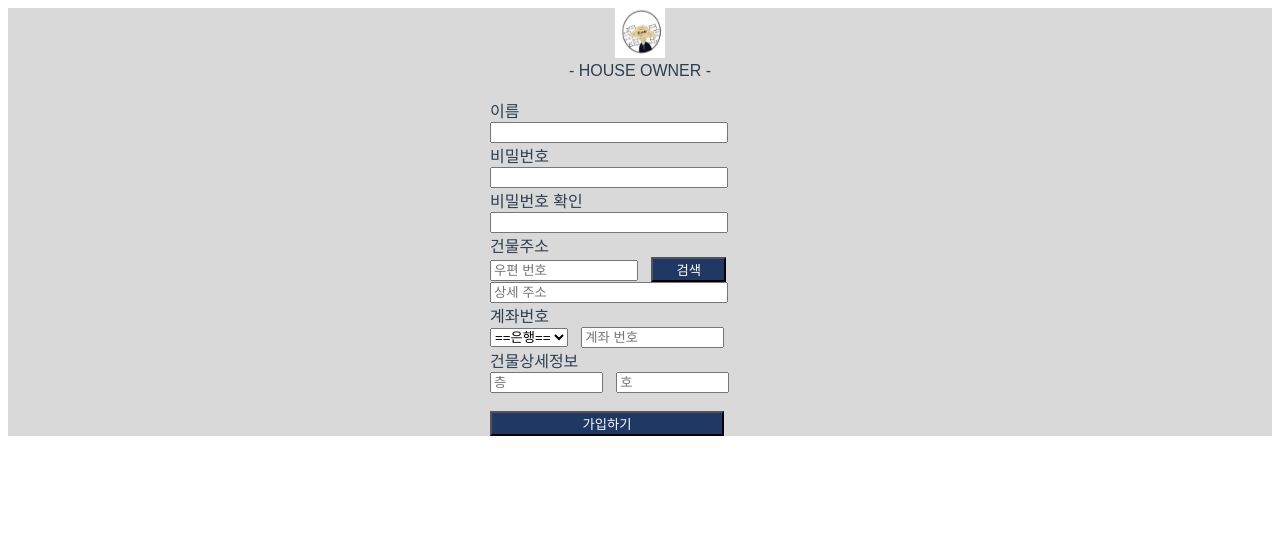
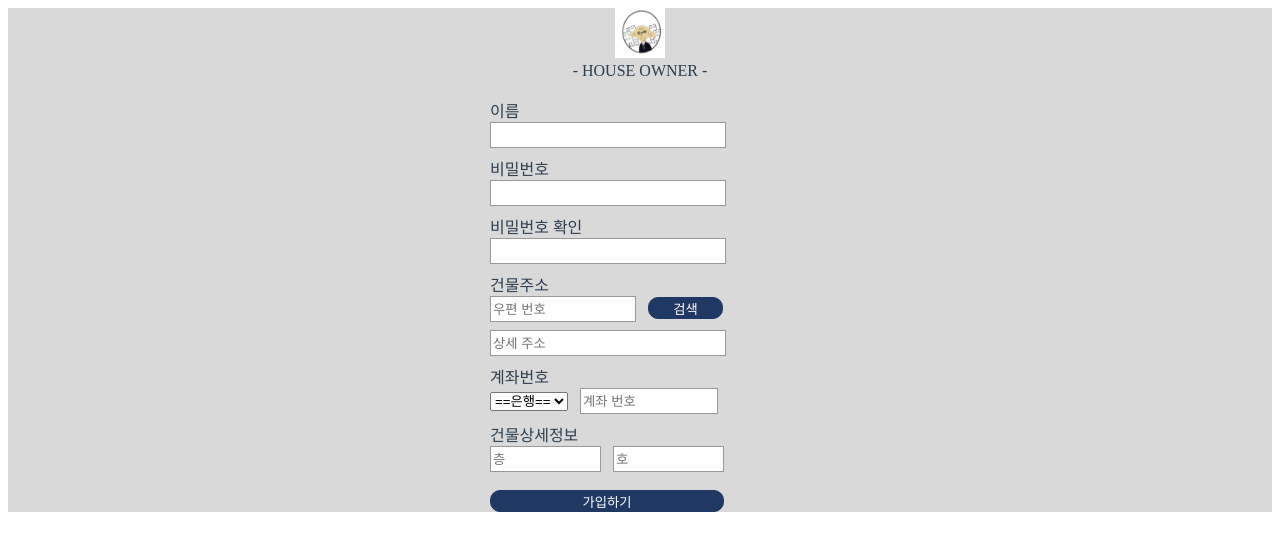
Before and after one commit to houseelfdobby/dobby_front, a Vue app: page /signup_houseowner in a window 1280 px wide. Shown: the top 550 px of the page. Built offline with nearby package versions, Linux system fonts and the light colour scheme.

Commit message:
signup수정

```diff
--- a/src/views/SignUpHouseOwner.vue
+++ b/src/views/SignUpHouseOwner.vue
@@ -3,7 +3,7 @@
     <div class="SignUp-Cotent">
       <div class="SignUp-Banner">
         <div class="SignUp-BannerImg">
-        <img src="@/assets/image/도비.png" width="50" height="50" alt />
+          <img class="logo" src="@/assets/image/도비.png"  alt />
         </div>
         <div class="SignUp-BannerText">- HOUSE OWNER -</div>
         <br>
@@ -17,13 +17,17 @@
           <div class="PassWord">
           <div class="SignUp-FormLabel">비밀번호</div>
           <input type="text" class="SignUp-FormTextbox"/>
+          </div>
+          <div class="PassWordConfirm">
           <div class="SignUp-FormLabel">비밀번호 확인</div>
           <input type="text" class="SignUp-FormTextbox"/>
           </div>
           <div class="Address">
           <div class="SignUp-FormLabel">건물주소</div>
-          <input type="text" class="SignUp-FormTextbox" style="width:140px;" placeholder="우편 번호"/> &nbsp;
-          <button type="submit" class="SignUp-FormButton" style="width:75px;">검색</button>
+          <input type="text" class="SignUp-FormZipCode" placeholder="우편 번호"/> &nbsp;
+          <input type="button" class="SignUp-FormSearch" value="검색"/>
+          </div>
+          <div class="DetailAddress">
           <input type="text" class="SignUp-FormTextbox" placeholder="상세 주소"/>
           </div>
           <div class="Account">
@@ -34,15 +38,16 @@
             <option value="전북은행">전북은행</option>
             <option value="농협">농협</option>
           </select> &nbsp;
-          <input type="text" class="SignUp-FormTextbox" style="width:135px;" placeholder="계좌 번호" />
+          <input type="text" class="SignUp-FormAccountNumber" placeholder="계좌 번호" />
           </div>
           <div class="Building">
             <div class="SignUp-FormLabel">건물상세정보</div>
-            <input type="text" class="SignUp-FormTextbox" style="width:105px;" placeholder="층"> &nbsp;
-            <input type="text" class="SignUp-FormTextbox" style="width:105px;" placeholder="호"/>
+            <input type="text" class="SignUp-FormBuildingFloor" placeholder="층"> &nbsp;
+            <input type="text" class="SignUp-FormBuildingRoom"  placeholder="호"/>
           </div>
           <br>
-          <button type="submit" class="SignUp-FormButton">가입하기</button>
+            <input type="button" class="SignUp-FormEnroll" value="가입하기"/>
+            <!-- 건물주 Main으로  -->
         </div>
       </div>
     </div>
@@ -55,24 +60,84 @@ export default {};
 
 <style lang="scss" scoped>
 .SignUp {
-  font-family: Arial, Helvetica, sans-serif;
+  font-family: a스마일B;
   background-color: rgb(217, 217, 217);
-
+  &-BannerImg {
+    .logo{
+      width: 50px;
+      height: 50px;
+    }
+  }
   &-Form {
     width: 100%;
     max-width: 300px;
     margin: auto;
+    &Item{
+      .Name{
+        padding: 0px 0px 8px 0px;
+      }
+      .PassWord{
+        padding: 0px 0px 8px 0px;
+      }
+      .PassWordConfirm{
+        padding: 0px 0px 8px 0px;
+      }
+      .Address{
+        padding: 0px 0px 8px 0px;
+      }
+      .DetailAddress{
+        padding: 0px 0px 8px 0px;
+      }
+      .Account{
+        padding: 0px 0px 8px 0px;
+      }
+    }
     &Textbox{
       width:230px;
-      }
-    &Button{
+      height: 22px;
+      border: 1px solid #999999;
+          }
+    &ZipCode{
+      width: 140px;
+      height: 22px;
+      border: 1px solid #999999;
+    }
+    &AccountNumber{
+      width: 132px;
+      height: 22px;
+      border: 1px solid #999999;
+    }
+    &BuildingFloor{
+      width:105px;
+      height: 22px;
+      border: 1px solid #999999;
+    }
+    &BuildingRoom{
+      width:105px;
+      height: 22px;
+      border: 1px solid #999999;
+    }
+
+    &Search{
+      font-family: a스마일B;
+      background-color: rgb(32,56,100);
+      color: white;
+      width:75px;
+      height: 22px;
+      border: 1px solid rgb(32,56,100);
+      border-radius: 10px;
+    }
+    &Enroll{
+      font-family: a스마일B;
       background-color: rgb(32,56,100);
       color: white;
       width: 234px;
+      height: 22px;
+      border: 1px solid rgb(32,56,100);
+      border-radius: 10px;
     }
 
   }
 
 }
-
 </style>
--- a/src/views/SignUpTenant.vue
+++ b/src/views/SignUpTenant.vue
@@ -3,30 +3,34 @@
     <div class="SignUp-Cotent">
       <div class="SignUp-Banner">
         <div class="SignUp-BannerImg">
-          <img src="@/assets/image/도비.png" width="50" height="50" alt />
+          <img class="logo" src="@/assets/image/도비.png"  alt />
         </div>
         <div class="SignUp-BannerText">- TENANT -</div>
         <br>
       </div>
       <div class="SignUp-Form" align="left">
-        <div class="SginUp-FormItem">
+        <div class="SignUp-FormItem">
+          <div class="name">
           <div class="SignUp-FormLabel">이름</div>
-          <input type="text" />
-        </div>
-        <div class="PassWord">
+          <input type="text" class="SignUp-FormTextbox"/>
+          </div>
+          <div class="PassWord">
           <div class="SignUp-FormLabel">비밀번호</div>
-          <input type="text" />
+          <input type="text" class="SignUp-FormTextbox"/>
+          </div>
+          <div class="PassWordConfirm">
           <div class="SignUp-FormLabel">비밀번호 확인</div>
-          <input type="text" />
-        </div>
-        <div>
+          <input type="text" class="SignUp-FormTextbox" />
+          </div>
+          <div class= "CodeCertification">
           <div class="SignUp-FormLabel">코드 인증</div>
-          <input type="text" />
-        </div>
-        <br>
-        <button type="submit" class="SignUp-FormButton">가입하기</button>
+          <input type="text" class="SignUp-FormTextbox"/>
+          </div>
+          <br>
+          <input type="button" class="SignUp-FormEnroll" value="가입하기"/>
     </div>
   </div>
+</div>
 </div>
 </template>
 
@@ -36,20 +40,48 @@ export default {};
 
 <style lang="scss" scoped>
 .SignUp {
+  font-family: a스마일B;
   background-color: rgb(217,217,217);
+  &-BannerImg {
+    .logo{
+      width: 50px;
+      height: 50px;
+    }
+  }
   &-Form{
     width: 100%;
     max-width: 300px;
     margin: auto;
-    &Button{
+    &Item{
+      .name{
+        padding: 0px 0px 8px 0px;
+      }
+      .PassWord{
+        padding: 0px 0px 8px 0px;
+      }
+      .PassWordConfirm{
+        padding: 0px 0px 8px 0px;
+      }
+      .CodeCertification{
+        padding: 0px 0px 8px 0px;
+      }
+    }
+    &Textbox{
+      width:230px;
+      height: 22px;
+      border: 1px solid #999999;
+          }
+    &Enroll{
+      font-family: a스마일B;
       background-color: rgb(32,56,100);
       color: white;
-      width: 166px;
+      width: 232px;
+      height: 22px;
+      border: 1px solid rgb(32,56,100);
+      border-radius: 10px;
     }
   }
 
-
 }
 
-
 </style>
```
